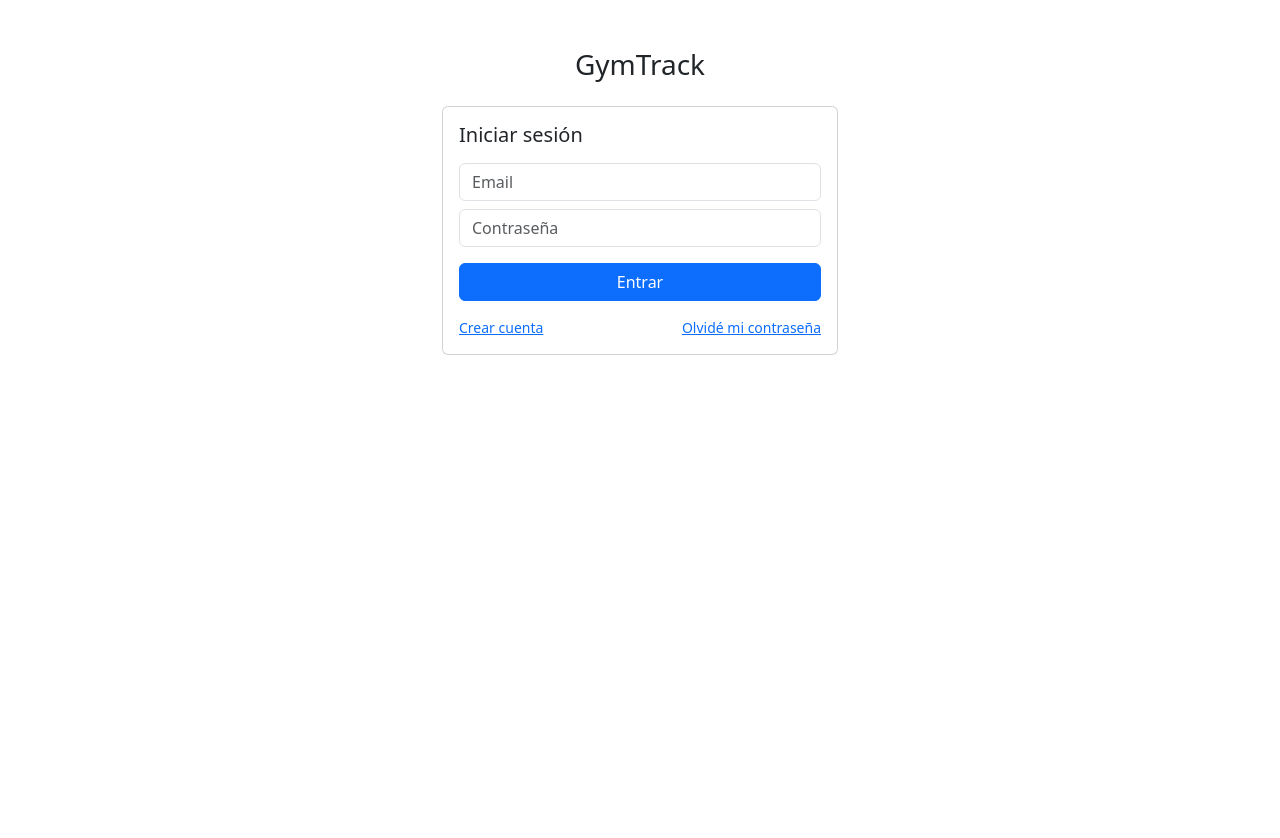
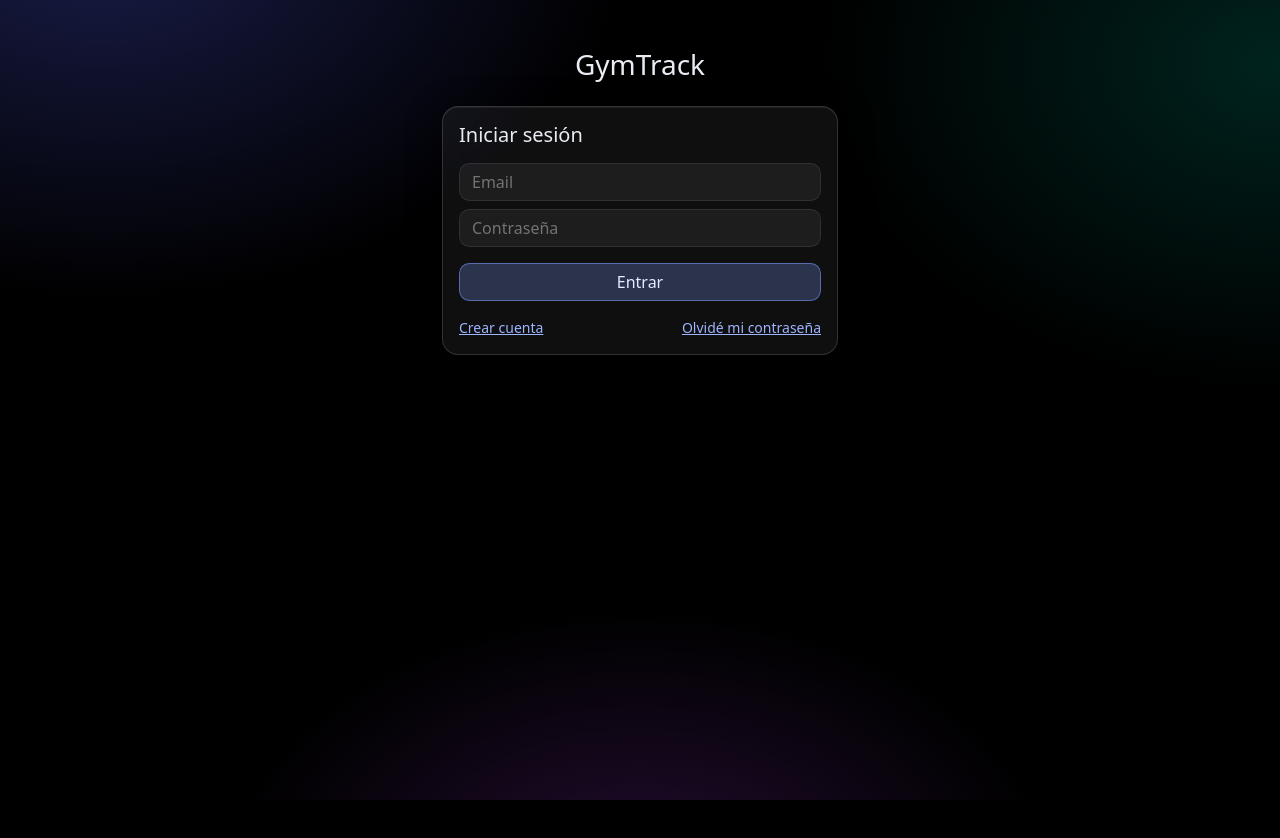
Before and after one commit to Chino7418/gymtrack, a React (Vite) app: page /login in a window 1280 px wide. Shown: the top 838 px of the page. Before the commit the page ends 800 px from the top, so only its background shows below. Built offline with nearby package versions, Linux system fonts and the light colour scheme; no server answers.

Commit message:
Tema negro con glassmorfismo

```diff
--- a/index.html
+++ b/index.html
@@ -1,5 +1,5 @@
 <!doctype html>
-<html lang="es">
+<html lang="es" data-bs-theme="dark">
   <head>
     <meta charset="UTF-8" />
     <meta name="viewport" content="width=device-width, initial-scale=1.0" />
--- a/src/main.jsx
+++ b/src/main.jsx
@@ -3,6 +3,8 @@ import { createRoot } from 'react-dom/client'
 import dayjs from 'dayjs'
 import 'dayjs/locale/es'
 import 'bootstrap/dist/css/bootstrap.min.css'
+import './styles.css'
+import './styles.css'
 import 'bootstrap/dist/js/bootstrap.bundle.min.js'
 import App from './App.jsx'
 
--- a/src/pages/Weight.jsx
+++ b/src/pages/Weight.jsx
@@ -8,6 +8,10 @@ import { useAuth } from '../context/AuthContext'
 import { ErrorMsg } from '../components/Layout'
 
 ChartJS.register(CategoryScale, LinearScale, PointElement, LineElement, Tooltip, Legend)
+ChartJS.defaults.color = '#c9cedb'
+ChartJS.defaults.borderColor = 'rgba(255,255,255,0.10)'
+ChartJS.defaults.color = '#c9cedb'
+ChartJS.defaults.borderColor = 'rgba(255,255,255,0.10)'
 
 export default function Weight() {
   const { user } = useAuth()
@@ -37,7 +41,7 @@ export default function Weight() {
 
   const data = {
     labels: rows.map((r) => dayjs(r[C.weightDate]).format('DD/MM')),
-    datasets: [{ label: 'Peso (kg)', data: rows.map((r) => r[C.weightValue]), borderColor: '#0d6efd', tension: 0.25 }],
+    datasets: [{ label: 'Peso (kg)', data: rows.map((r) => r[C.weightValue]), borderColor: '#7c9cff', backgroundColor: '#7c9cff', tension: 0.25 }],
   }
   return (
     <>
--- /dev/null
+++ b/src/styles.css
@@ -0,0 +1,132 @@
+/* GymTrack · tema negro con glassmorfismo */
+:root {
+  --glass-bg: rgba(255, 255, 255, 0.06);
+  --glass-bg-strong: rgba(255, 255, 255, 0.10);
+  --glass-border: rgba(255, 255, 255, 0.14);
+  --glass-blur: blur(18px) saturate(140%);
+  --glass-shadow: 0 8px 32px rgba(0, 0, 0, 0.55), inset 0 1px 0 rgba(255, 255, 255, 0.07);
+  --accent: #7c9cff;
+}
+
+[data-bs-theme='dark'] {
+  --bs-body-bg: #000;
+  --bs-body-color: #e9ecf3;
+  --bs-secondary-color: rgba(233, 236, 243, 0.62);
+  --bs-border-color: var(--glass-border);
+}
+
+body { background: #000; min-height: 100vh; }
+
+/* Halos de color detrás del vidrio (fijos, no se mueven al scrollear) */
+body::before {
+  content: '';
+  position: fixed;
+  inset: 0;
+  z-index: -1;
+  background:
+    radial-gradient(55rem 38rem at 8% -8%, rgba(88, 101, 255, 0.28), transparent 60%),
+    radial-gradient(48rem 34rem at 100% 8%, rgba(0, 210, 180, 0.17), transparent 60%),
+    radial-gradient(44rem 30rem at 50% 112%, rgba(180, 70, 255, 0.20), transparent 60%);
+  pointer-events: none;
+}
+
+/* Superficies de vidrio */
+.card, .list-group, .modal-content, .dropdown-menu {
+  background: var(--glass-bg);
+  border: 1px solid var(--glass-border);
+  border-radius: 1rem;
+  -webkit-backdrop-filter: var(--glass-blur);
+  backdrop-filter: var(--glass-blur);
+  box-shadow: var(--glass-shadow);
+}
+.list-group { overflow: hidden; }
+.list-group-item {
+  background: transparent;
+  color: inherit;
+  border-color: var(--glass-border);
+}
+
+/* Menú superior */
+.navbar {
+  position: sticky;
+  top: 0;
+  z-index: 1030;
+  background: rgba(8, 8, 12, 0.55) !important;
+  -webkit-backdrop-filter: var(--glass-blur);
+  backdrop-filter: var(--glass-blur);
+  border-bottom: 1px solid var(--glass-border);
+}
+.navbar .nav-link { color: rgba(255, 255, 255, 0.65); border-radius: 0.5rem; }
+.navbar .nav-link:hover { color: #fff; }
+.navbar .nav-link.active { color: #fff; background: var(--glass-bg-strong); }
+
+/* Formularios */
+.form-control, .form-select {
+  background-color: rgba(255, 255, 255, 0.06);
+  border: 1px solid var(--glass-border);
+  color: #fff;
+  border-radius: 0.65rem;
+}
+.form-control::placeholder { color: rgba(255, 255, 255, 0.38); }
+.form-control:focus, .form-select:focus {
+  background-color: rgba(255, 255, 255, 0.10);
+  border-color: var(--accent);
+  color: #fff;
+  box-shadow: 0 0 0 0.2rem rgba(124, 156, 255, 0.22);
+}
+.form-control:disabled { background-color: rgba(255, 255, 255, 0.03); color: rgba(255, 255, 255, 0.45); }
+.form-select option { background: #111; color: #fff; }
+.form-check-input { background-color: rgba(255, 255, 255, 0.08); border-color: var(--glass-border); }
+.form-check-input:checked { background-color: var(--accent); border-color: var(--accent); }
+
+/* Botones */
+.btn { border-radius: 0.65rem; }
+.btn-primary {
+  --bs-btn-bg: rgba(124, 156, 255, 0.26);
+  --bs-btn-border-color: rgba(124, 156, 255, 0.55);
+  --bs-btn-color: #e6ecff;
+  --bs-btn-hover-bg: rgba(124, 156, 255, 0.42);
+  --bs-btn-hover-border-color: rgba(124, 156, 255, 0.8);
+  --bs-btn-hover-color: #fff;
+  --bs-btn-active-bg: rgba(124, 156, 255, 0.5);
+  --bs-btn-active-border-color: rgba(124, 156, 255, 0.9);
+  --bs-btn-disabled-bg: rgba(124, 156, 255, 0.15);
+  --bs-btn-disabled-border-color: rgba(124, 156, 255, 0.25);
+}
+.btn-success {
+  --bs-btn-bg: rgba(40, 200, 120, 0.25);
+  --bs-btn-border-color: rgba(40, 200, 120, 0.55);
+  --bs-btn-color: #d9ffec;
+  --bs-btn-hover-bg: rgba(40, 200, 120, 0.4);
+  --bs-btn-hover-border-color: rgba(40, 200, 120, 0.8);
+  --bs-btn-hover-color: #fff;
+  --bs-btn-active-bg: rgba(40, 200, 120, 0.5);
+  --bs-btn-active-border-color: rgba(40, 200, 120, 0.9);
+}
+.btn-warning {
+  --bs-btn-bg: rgba(255, 193, 7, 0.22);
+  --bs-btn-border-color: rgba(255, 193, 7, 0.55);
+  --bs-btn-color: #fff3cd;
+  --bs-btn-hover-bg: rgba(255, 193, 7, 0.36);
+  --bs-btn-hover-border-color: rgba(255, 193, 7, 0.8);
+  --bs-btn-hover-color: #fff;
+}
+.btn-outline-secondary, .btn-outline-primary, .btn-outline-danger, .btn-outline-dark, .btn-outline-light {
+  background: rgba(255, 255, 255, 0.03);
+}
+.btn-outline-secondary { --bs-btn-color: #cfd4e2; --bs-btn-border-color: rgba(255, 255, 255, 0.25); --bs-btn-hover-bg: rgba(255, 255, 255, 0.12); --bs-btn-hover-border-color: rgba(255, 255, 255, 0.4); --bs-btn-hover-color: #fff; }
+.btn-outline-dark { --bs-btn-color: #e9ecf3; --bs-btn-border-color: rgba(255, 255, 255, 0.3); --bs-btn-hover-bg: rgba(255, 255, 255, 0.14); --bs-btn-hover-border-color: rgba(255, 255, 255, 0.5); --bs-btn-hover-color: #fff; }
+.btn-dark { --bs-btn-bg: rgba(255, 255, 255, 0.2); --bs-btn-border-color: rgba(255, 255, 255, 0.55); --bs-btn-color: #fff; --bs-btn-hover-bg: rgba(255, 255, 255, 0.28); --bs-btn-hover-border-color: rgba(255, 255, 255, 0.6); --bs-btn-hover-color: #fff; }
+
+/* Alertas, progreso, enlaces */
+.alert { border-radius: 0.8rem; -webkit-backdrop-filter: var(--glass-blur); backdrop-filter: var(--glass-blur); }
+.progress { background: rgba(255, 255, 255, 0.10); border-radius: 999px; }
+a { color: #9db4ff; }
+a:hover { color: #c3d0ff; }
+::selection { background: rgba(124, 156, 255, 0.4); }
+
+/* Navegadores sin backdrop-filter: fondo casi opaco para que se lea bien */
+@supports not ((backdrop-filter: blur(1px)) or (-webkit-backdrop-filter: blur(1px))) {
+  .card, .list-group, .modal-content, .dropdown-menu { background: rgba(22, 22, 28, 0.95); }
+  .navbar { background: rgba(8, 8, 12, 0.95) !important; }
+}
```
Also changed, not shown: 1 other file (tests, documents, lock files or other folders).
